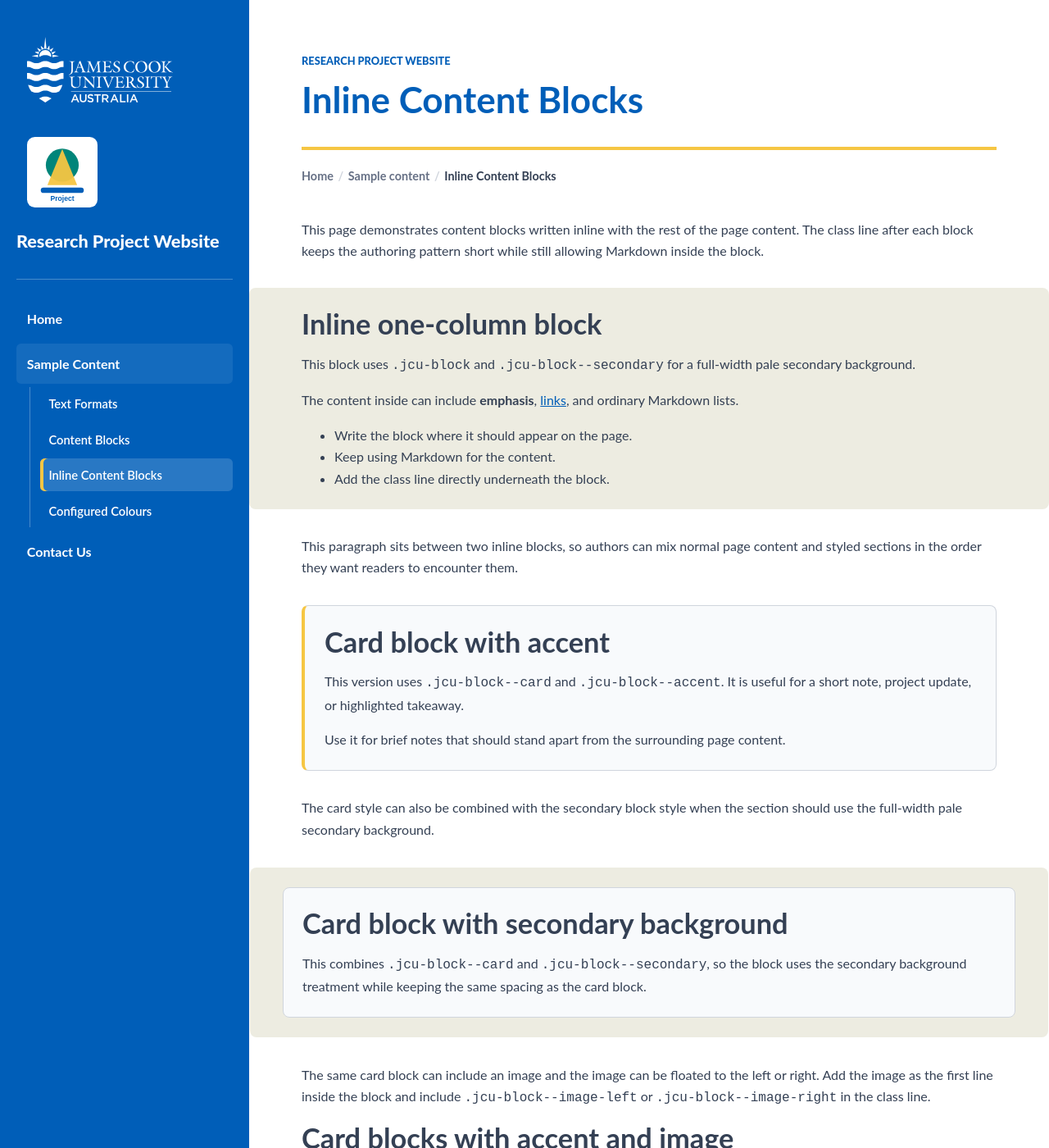
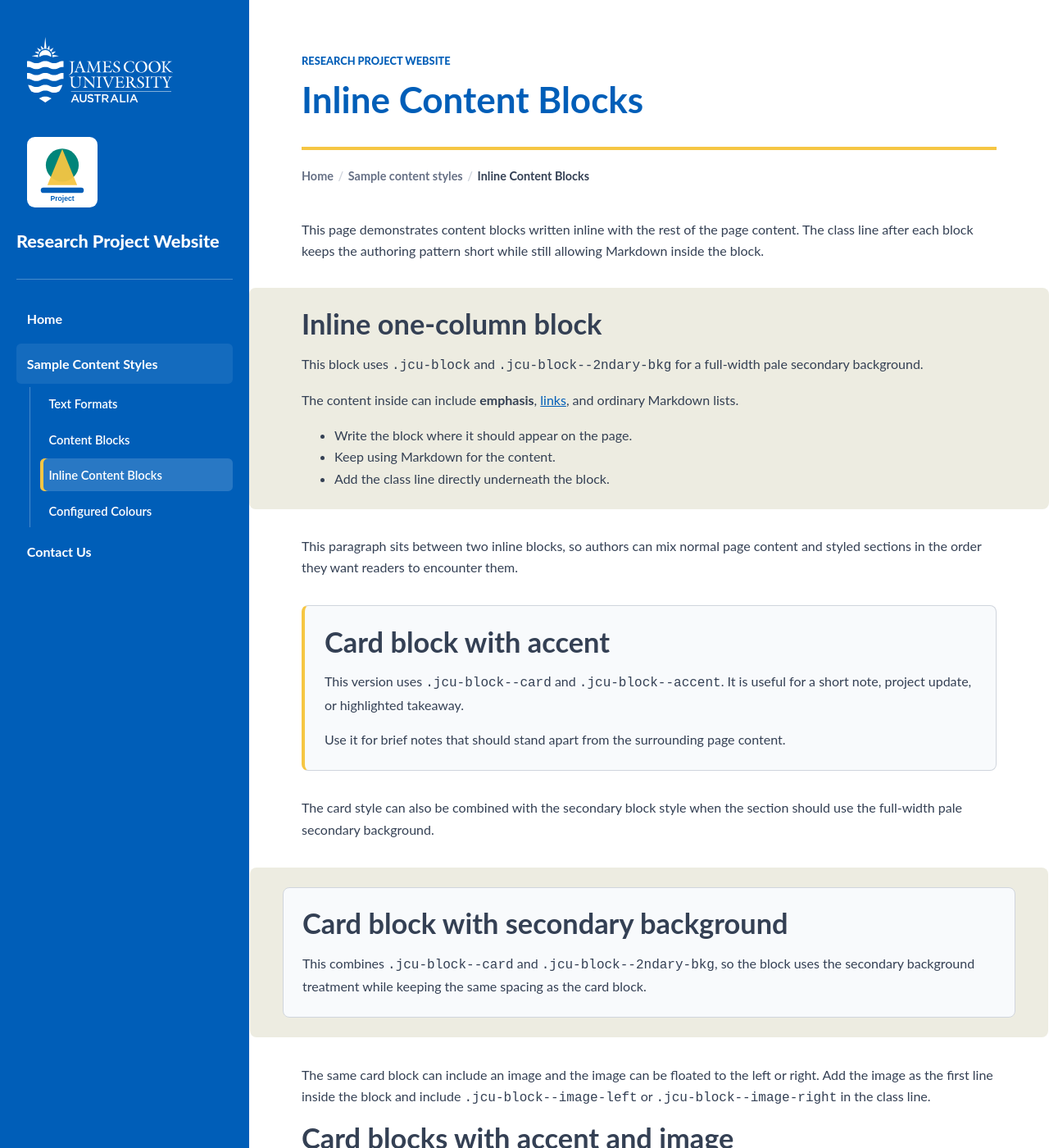
Before and after one commit to jcu-eresearch/jcu-research-website-theme, a Jekyll site: the page built from sample-content-pages/inline-content-blocks.md, in a window 1280 px wide and 1400 px high. Shown: the whole window at 82% size. Built offline with Jekyll 4.4.1, drawn with Linux system fonts in a browser that asks for light colours; some of the changed text lies outside the part shown.

Commit message:
Renamed .jcu-block--secondary to .jcu-block--2ndary-bkg

```diff
--- a/_data/navigation.yml
+++ b/_data/navigation.yml
@@ -1,6 +1,6 @@
 - title: Home
   url: /
-- title: Sample Content
+- title: Sample Content Styles
   url: /sample-content/
   children:
     - title: Text Formats
--- a/assets/css/main.scss
+++ b/assets/css/main.scss
@@ -587,6 +587,7 @@
   --jcu-alert-color: #c2410c;
 }
 
+.jcu-block--2ndary-bkg,
 .jcu-block--secondary,
 .jcu-block--card,
 .jcu-block--surface {
@@ -601,6 +602,8 @@
   border: 1px solid var(--color-border);
 }
 
+.jcu-block--2ndary-bkg.jcu-block--card,
+.jcu-block--2ndary-bkg.jcu-block--surface,
 .jcu-block--secondary.jcu-block--card,
 .jcu-block--secondary.jcu-block--surface {
   background: transparent;
@@ -609,6 +612,7 @@
   padding-bottom: 3rem;
 }
 
+.jcu-block--2ndary-bkg,
 .jcu-block--secondary {
   width: calc(100% + (var(--site-main-inline-padding) * 2));
   max-width: none;
@@ -619,6 +623,7 @@
   z-index: 0;
 }
 
+.jcu-block--2ndary-bkg::before,
 .jcu-block--secondary::before {
   content: "";
   position: absolute;
@@ -629,6 +634,8 @@
   border-radius: inherit;
 }
 
+.jcu-block--2ndary-bkg.jcu-block--card::after,
+.jcu-block--2ndary-bkg.jcu-block--surface::after,
 .jcu-block--secondary.jcu-block--card::after,
 .jcu-block--secondary.jcu-block--surface::after {
   content: "";
@@ -670,6 +677,7 @@
   border-left: 0.25rem solid var(--color-accent);
 }
 
+.jcu-block--2ndary-bkg.jcu-block--accent,
 .jcu-block--secondary.jcu-block--accent,
 .jcu-block--card.jcu-block--accent,
 .jcu-block--surface.jcu-block--accent {
@@ -681,6 +689,7 @@
   margin-left: 0;
 }
 
+blockquote.jcu-block--2ndary-bkg,
 blockquote.jcu-block--secondary {
   margin-right: calc(var(--site-main-inline-padding) * -1);
   margin-left: calc(var(--site-main-inline-padding) * -1);
--- a/sample-content-pages/inline-content-blocks.md
+++ b/sample-content-pages/inline-content-blocks.md
@@ -10,14 +10,14 @@
 
 > ## Inline one-column block
 >
-> This block uses `.jcu-block` and `.jcu-block--secondary` for a full-width pale secondary background.
+> This block uses `.jcu-block` and `.jcu-block--2ndary-bkg` for a full-width pale secondary background.
 >
 > The content inside can include **emphasis**, [links](https://www.jcu.edu.au/), and ordinary Markdown lists.
 >
 > - Write the block where it should appear on the page.
 > - Keep using Markdown for the content.
 > - Add the class line directly underneath the block.
-{:.jcu-block .jcu-block--secondary}
+{:.jcu-block .jcu-block--2ndary-bkg}
 
 This paragraph sits between two inline blocks, so authors can mix normal page content and styled sections in the order they want readers to encounter them.
 
@@ -32,8 +32,8 @@
 
 > ## Card block with secondary background
 >
-> This combines `.jcu-block--card` and `.jcu-block--secondary`, so the block uses the secondary background treatment while keeping the same spacing as the card block.
-{:.jcu-block .jcu-block--card .jcu-block--secondary}
+> This combines `.jcu-block--card` and `.jcu-block--2ndary-bkg`, so the block uses the secondary background treatment while keeping the same spacing as the card block.
+{:.jcu-block .jcu-block--card .jcu-block--2ndary-bkg}
 
 The same card block can include an image and the image can be floated to the left or right. Add the image as the first line inside the block and include `.jcu-block--image-left` or `.jcu-block--image-right` in the class line.
 
@@ -70,13 +70,13 @@
 
 ## Inline partner logos
 
-This example uses `.jcu-partner-logos` and `.jcu-partner-logos--4`, combined with `.jcu-block--secondary`. Images can be plain Markdown images, or linked Markdown images when a logo should link somewhere.
+This example uses `.jcu-partner-logos` and `.jcu-partner-logos--4`, combined with `.jcu-block--2ndary-bkg`. Images can be plain Markdown images, or linked Markdown images when a logo should link somewhere.
 
 [![James Cook University logo]({{ "/assets/images/jcu-logo-colour.svg" | relative_url }})](https://www.jcu.edu.au/)
 ![Partner organisation logo]({{ "/assets/images/partner-placeholder.svg" | relative_url }})
 ![Rainforest research partner logo]({{ "/assets/images/partner-rainforest.svg" | relative_url }})
 ![Reef research partner logo]({{ "/assets/images/partner-reef.svg" | relative_url }})
-{:.jcu-block .jcu-block--secondary .jcu-partner-logos .jcu-partner-logos--4}
+{:.jcu-block .jcu-block--2ndary-bkg .jcu-partner-logos .jcu-partner-logos--4}
 
 ## Inline image gallery
 
--- a/sample-content.md
+++ b/sample-content.md
@@ -1,5 +1,5 @@
 ---
-title: Sample Content
+title: Sample Content Styles
 permalink: /sample-content/
 blocks:
   - type: page-cards
```
Also changed, not shown: index.md (+1 -1 lines), sample-content-pages/configured-colours.md (+1 -1 lines), README.md.
